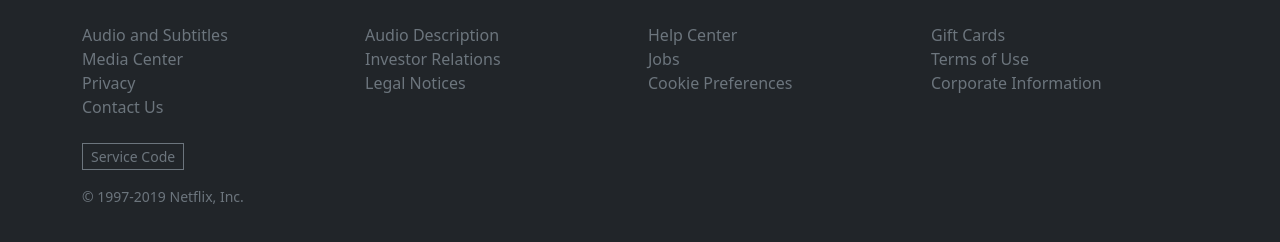
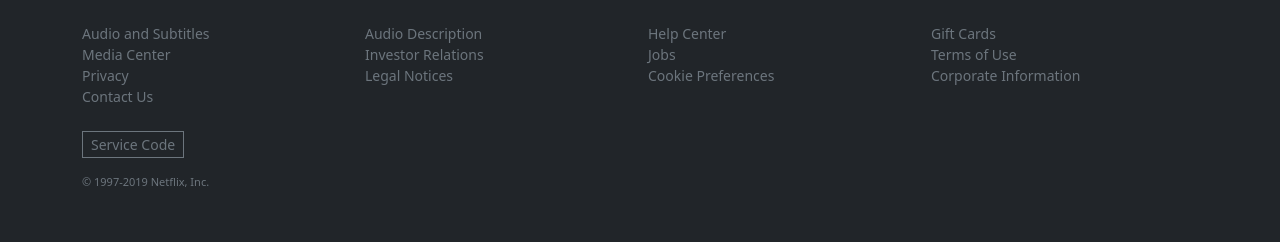
Before and after one commit to Luciano51091/Netflix-clone, a plain HTML site: page index.html in a window 1280 px wide. Shown: the part 628-870 px from the top of the page. Drawn offline with nearby package versions, Linux system fonts and the light colour scheme.

Commit message:
Update footer links to use smaller text and add copyright styling

```diff
--- a/index.html
+++ b/index.html
@@ -211,34 +211,34 @@
 
         <div class="row row-cols-2 row-cols-md-4 g-3">
           <div class="col">
-            <a href="#" class="link-secondary d-block">Audio and Subtitles</a>
-            <a href="#" class="link-secondary d-block">Media Center</a>
-            <a href="#" class="link-secondary d-block">Privacy</a>
-            <a href="#" class="link-secondary d-block">Contact Us</a>
+            <a href="#" class="link-secondary small d-block">Audio and Subtitles</a>
+            <a href="#" class="link-secondary small d-block">Media Center</a>
+            <a href="#" class="link-secondary small d-block">Privacy</a>
+            <a href="#" class="link-secondary small d-block">Contact Us</a>
           </div>
 
           <div class="col">
-            <a href="#" class="link-secondary d-block">Audio Description</a>
-            <a href="#" class="link-secondary d-block">Investor Relations</a>
-            <a href="#" class="link-secondary d-block">Legal Notices</a>
+            <a href="#" class="link-secondary small d-block">Audio Description</a>
+            <a href="#" class="link-secondary small d-block">Investor Relations</a>
+            <a href="#" class="link-secondary small d-block">Legal Notices</a>
           </div>
 
           <div class="col">
-            <a href="#" class="link-secondary d-block">Help Center</a>
-            <a href="#" class="link-secondary d-block">Jobs</a>
-            <a href="#" class="link-secondary d-block">Cookie Preferences</a>
+            <a href="#" class="link-secondary small d-block">Help Center</a>
+            <a href="#" class="link-secondary small d-block">Jobs</a>
+            <a href="#" class="link-secondary small d-block">Cookie Preferences</a>
           </div>
 
           <div class="col">
-            <a href="#" class="link-secondary d-block">Gift Cards</a>
-            <a href="#" class="link-secondary d-block">Terms of Use</a>
-            <a href="#" class="link-secondary d-block">Corporate Information</a>
+            <a href="#" class="link-secondary small d-block">Gift Cards</a>
+            <a href="#" class="link-secondary small d-block">Terms of Use</a>
+            <a href="#" class="link-secondary small d-block">Corporate Information</a>
           </div>
         </div>
 
         <button class="btn btn-outline-secondary btn-sm mt-4">Service Code</button>
 
-        <p class="mt-3 small">© 1997-2019 Netflix, Inc.</p>
+        <p class="copyR mt-3">© 1997-2019 Netflix, Inc.</p>
       </div>
     </footer>
   </body>
--- a/style.css
+++ b/style.css
@@ -56,3 +56,7 @@ p.h2 {
 footer a {
   text-decoration: none;
 }
+
+.copyR {
+  font-size: 11px;
+}
```
